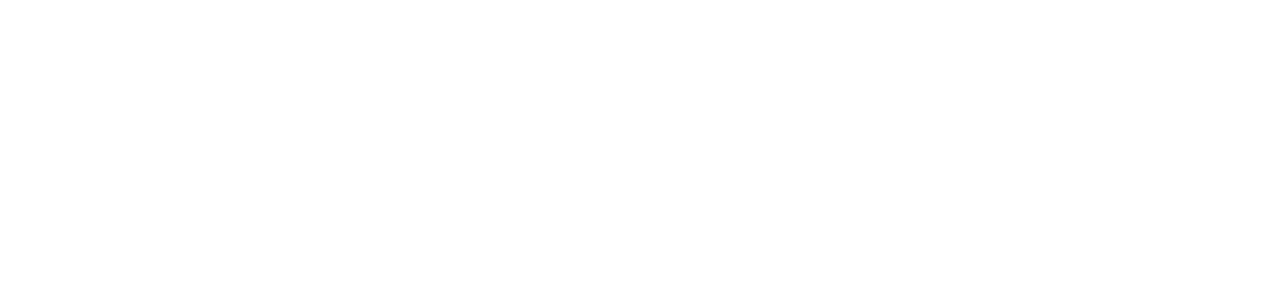
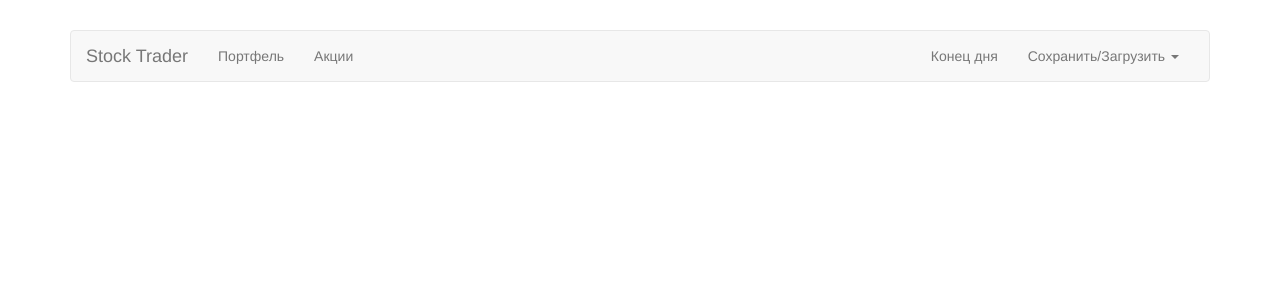
Before and after one commit to LeMentore/StockTrader, a Vue app: page / in a window 1280 px wide. Shown: the top 300 px of the page. Built offline with nearby package versions, Linux system fonts and the light colour scheme.

Commit message:
added menu

```diff
--- a/src/App.vue
+++ b/src/App.vue
@@ -1,13 +1,25 @@
 <template>
     <div class="container">
-        <router-view></router-view>
+        <app-header></app-header>
+        <div class="row">
+            <div class="col-xs-12">
+                <router-view></router-view>
+            </div>
+        </div>
     </div>
 </template>
 
 <script>
-    export default {}
+    import Header from './components/Header'
+    export default {
+        components: {
+            appHeader: Header
+        }
+    }
 </script>
 
 <style>
-
+    body {
+        padding: 30px;
+    }
 </style>
--- a/src/components/Header.vue
+++ b/src/components/Header.vue
@@ -1,5 +1,32 @@
 <template>
+    <nav class="navbar navbar-default">
+        <div class="container-fluid">
+            <div class="navbar-header">
+                <router-link to="/" class="navbar-brand">Stock Trader</router-link>
+            </div>
 
+            <div class="collapse navbar-collapse">
+                <ul class="nav navbar-nav">
+                    <router-link to="/portfolio" activeClass="active" tag="li"><a>Портфель</a></router-link>
+                    <router-link to="/stocks" activeClass="active" tag="li"><a>Акции</a></router-link>
+                </ul>
+
+                <ul class="nav navbar-nav navbar-right">
+                    <li><a href="#">Конец дня</a></li>
+                    <li class="dropdown">
+                        <a href="#" class="dropdown-toggle" data-toggle="dropdown" role="button" aria-haspopup="true" aria-expanded="false">
+                            Сохранить/Загрузить
+                            <span class="caret"></span>
+                        </a>
+                        <ul class="dropdown-menu">
+                            <li><a href="#">Сохранить данные</a></li>
+                            <li><a href="#">Загрузить данные</a></li>
+                        </ul>
+                    </li>
+                </ul>
+            </div>
+        </div>
+    </nav>
 </template>
 
 <script>
```
